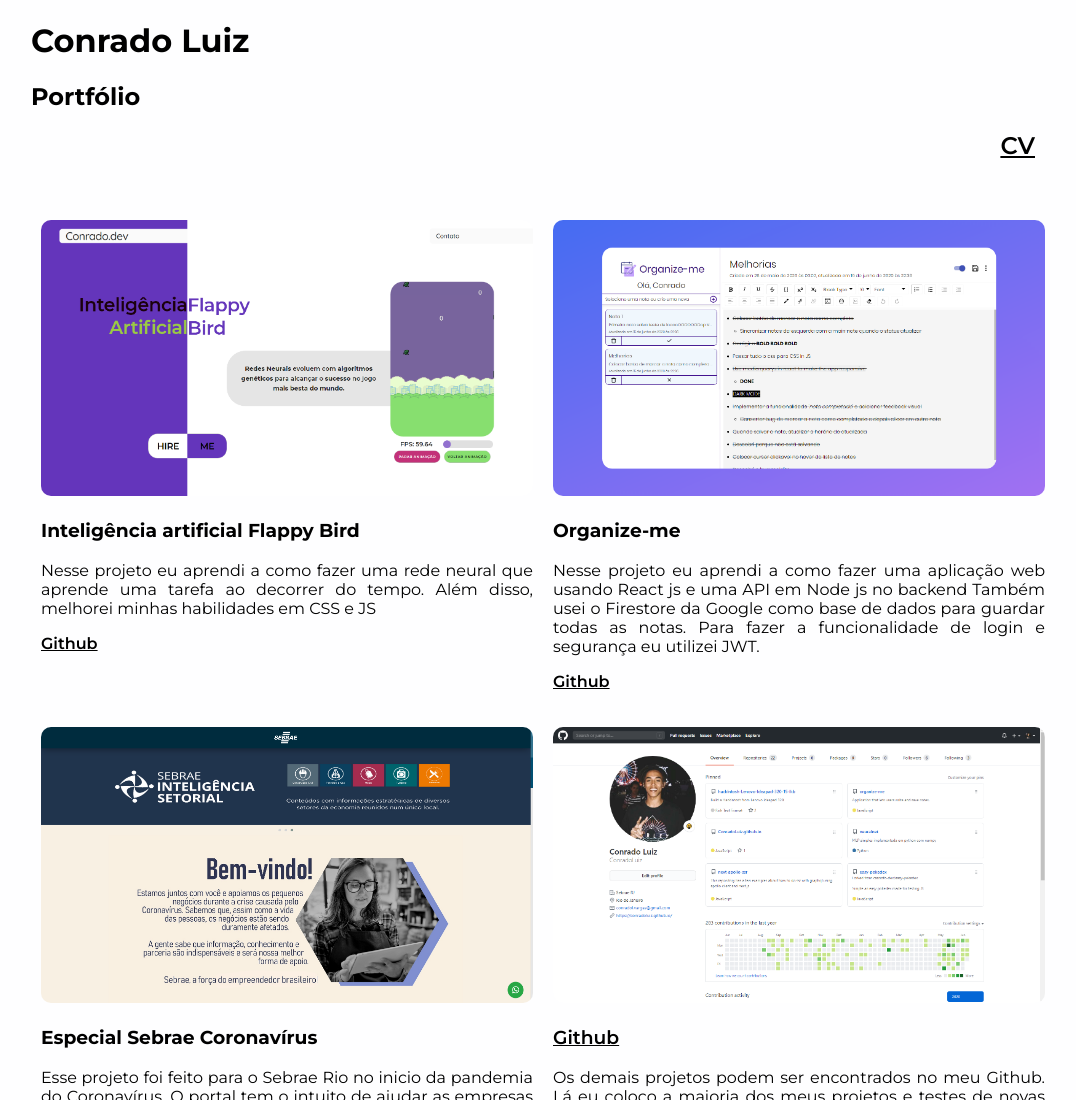
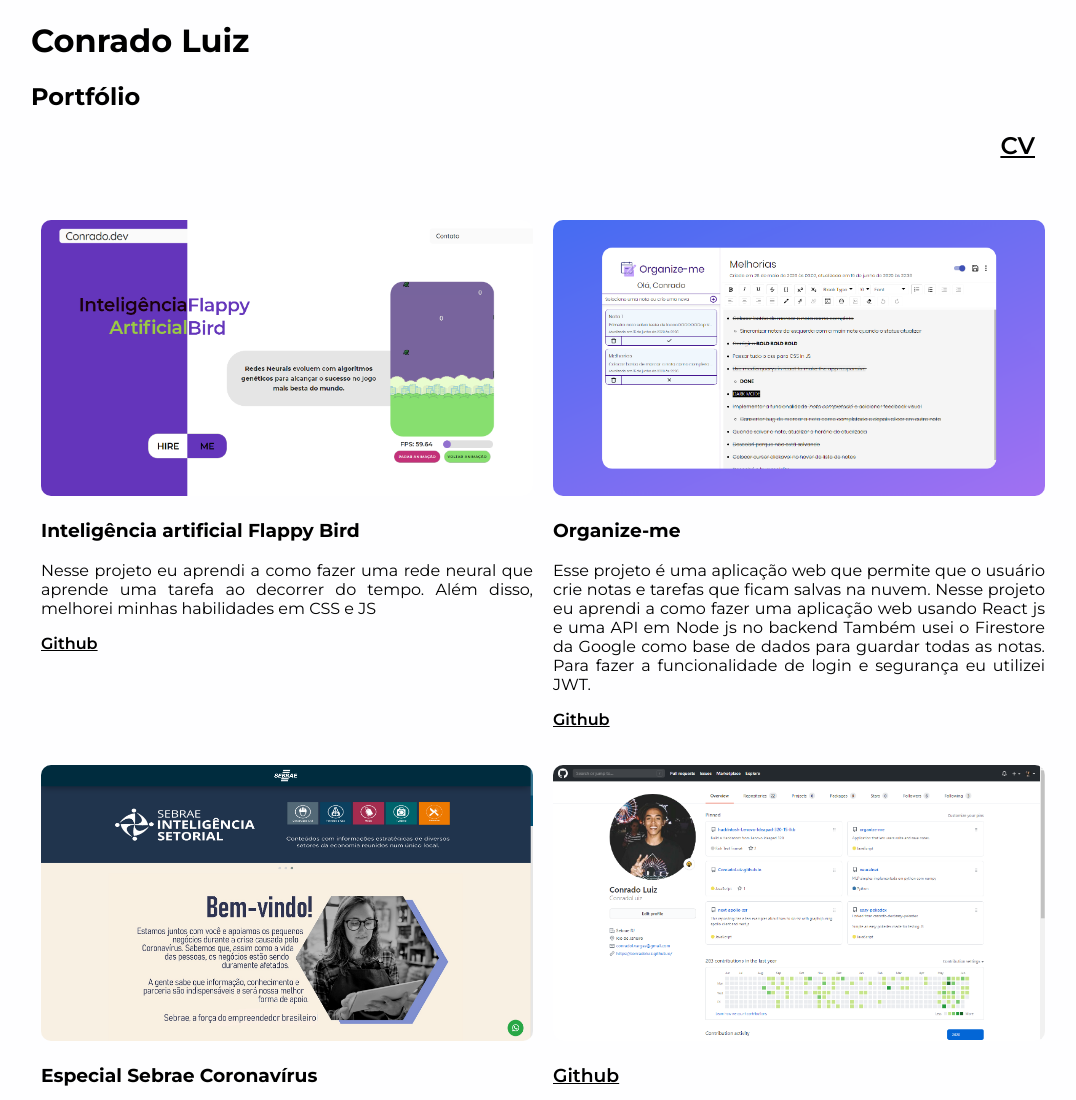
Before and after one commit to ConradoLuiz/portfolio, a plain HTML site: page index.html in a window 1280 px wide. Shown: the top 1100 px of the page, without its empty margins (97-1173 px from the left). Drawn offline with Linux system fonts and the light colour scheme.

Commit message:
added better description and modified resume

```diff
--- a/index.html
+++ b/index.html
@@ -37,7 +37,9 @@
                     <img src="img/organize-me.png" alt="Organize-me">
                 </a>
                 <h3>Organize-me</h3>
-                <span>Nesse projeto eu aprendi a como fazer uma aplicação web usando React js e uma API em Node js no backend
+                <span>
+                    Esse projeto é uma aplicação web que permite que o usuário crie notas e tarefas que ficam salvas na nuvem.
+                    Nesse projeto eu aprendi a como fazer uma aplicação web usando React js e uma API em Node js no backend
                     Também usei o Firestore da Google como base de dados para guardar todas as notas.
                     Para fazer a funcionalidade de login e segurança eu utilizei JWT.
                 </span>
```
Also changed, not shown: 1 other file.
